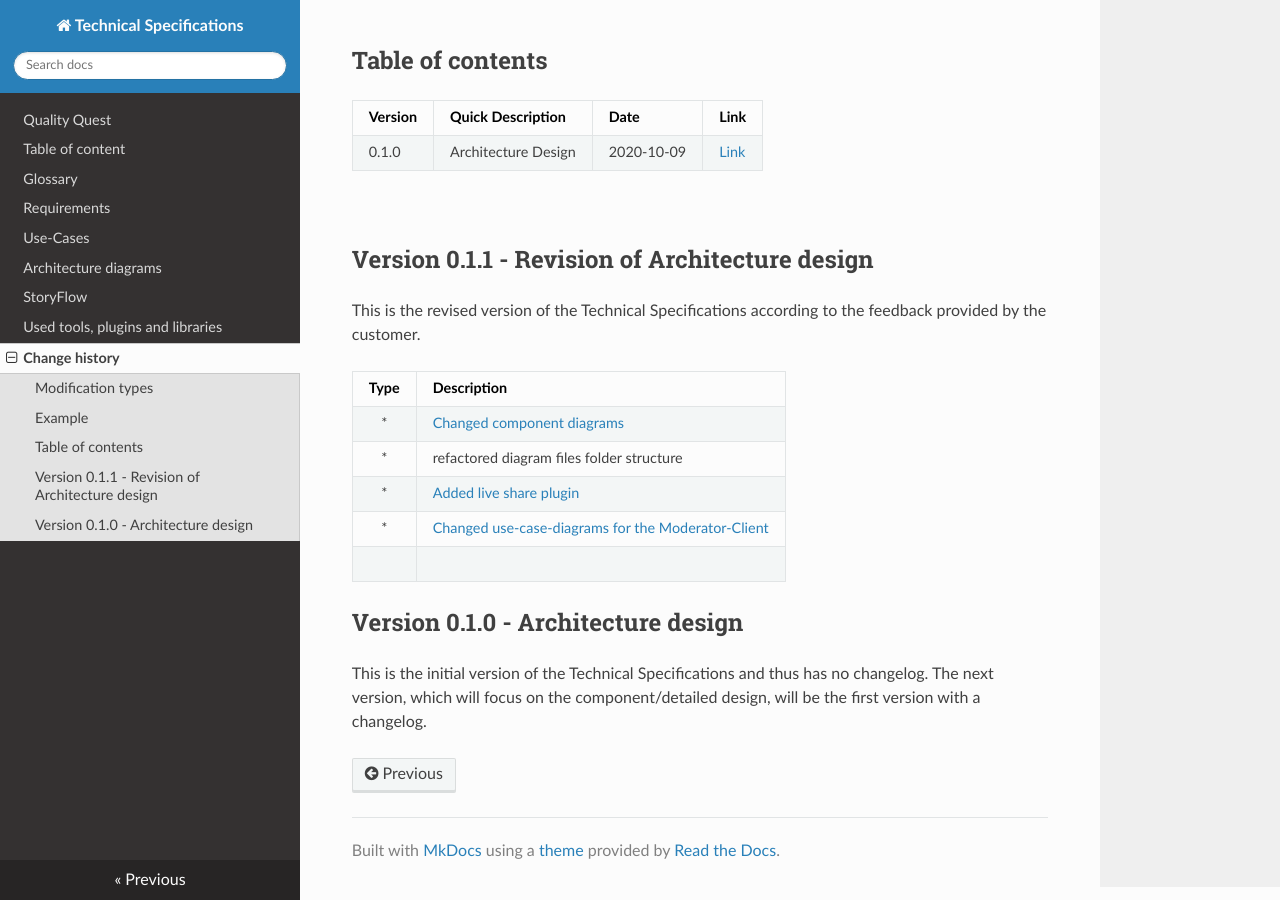
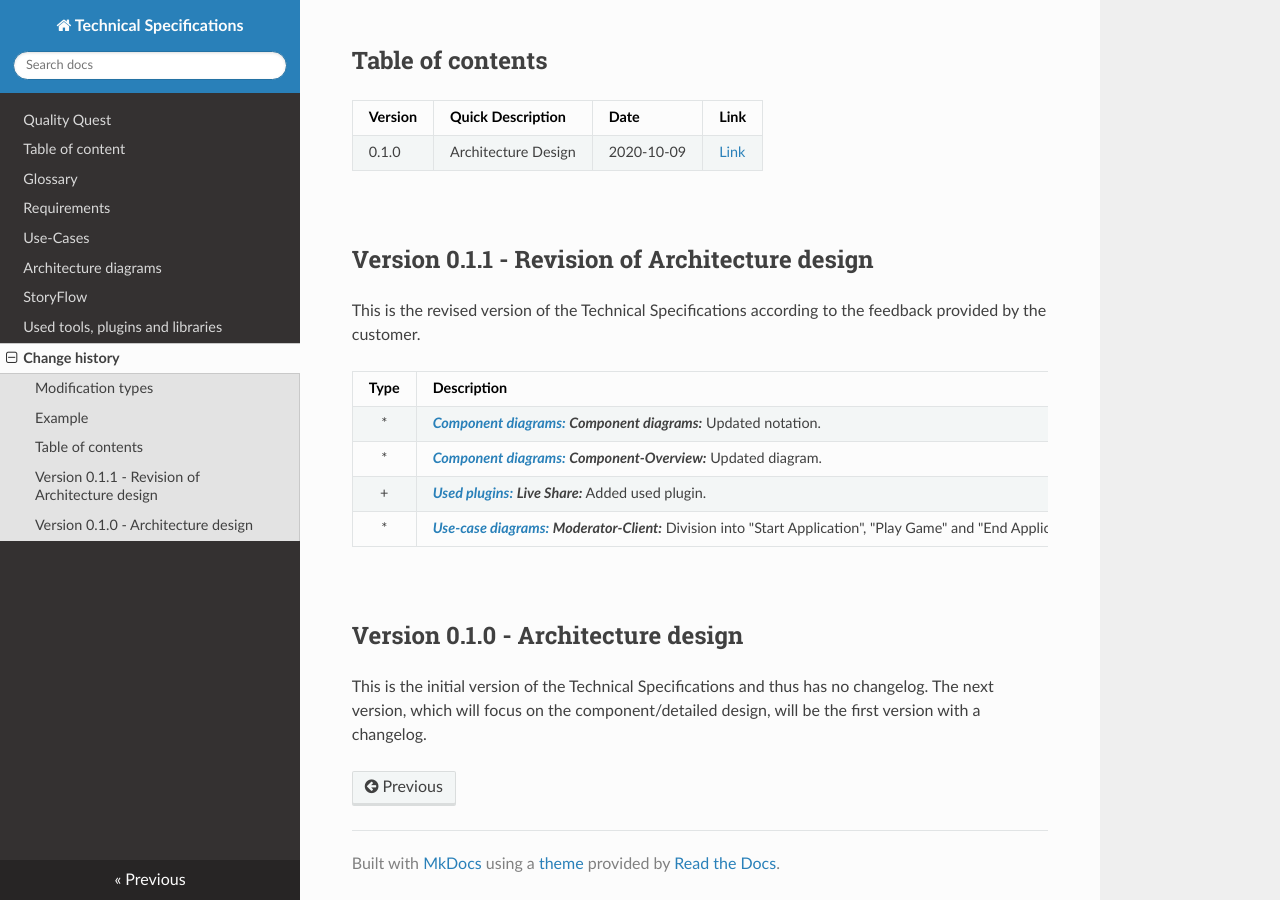
Before and after one commit to Brotenko/QualityQuest, an MkDocs documentation site: the page built from Docs/Technical Specifications/docs/changehistory.md, in a window 1280 px wide and 900 px high, scrolled down 750 px. Built offline with MkDocs 1.6.1, drawn with Linux system fonts in a browser that asks for light colours; nearby versions of some CDN libraries.

Commit message:
reworked diagrams

```diff
--- a/Docs/Technical Specifications/docs/changehistory.md
+++ b/Docs/Technical Specifications/docs/changehistory.md
@@ -36,10 +36,11 @@ This is the revised version of the Technical Specifications according to the fee
 
 | Type  | Description |
 | :---: | :---------- |
-|*      | [Changed component diagrams](architectureDiagrams.md#Componentdiagrams) |
-|*|refactored diagram files folder structure|
-|*|[Added live share plugin](usedtools.md#Usedplugins)|
-|*|[Changed use-case-diagrams for the Moderator-Client](use-case-diagramme.md#moderator-client)
+|*      | **[_Component diagrams:_](/architectureDiagrams#component-diagrams) _Component diagrams:_** Updated notation. |
+|*|**[_Component diagrams:_](/architectureDiagrams#component-diagrams) _Component-Overview:_** Updated diagram.|
+|+|**[_Used plugins:_](/usedtools#used-plugins) _Live Share:_** Added used plugin.|
+|*|**[_Use-case diagrams:_](use-case-diagramme.md#moderator-client) _Moderator-Client:_** Division into "Start Application", "Play Game" and "End Application" diagrams. |
+
 </br>
 
 ## Version 0.1.0 - Architecture design
```
Also changed, not shown: Docs/Technical Specifications/docs/storyflow.md (+1 -3 lines), Docs/Technical Specifications/docs/use-case-diagramme.md (+2 -2 lines), Docs/Technical Specifications/docs/usedtools.md (+1 -1 lines), Docs/Technical Specifications/docs/diagrams/ComponentDiagrams/ServerComponentDiagram.svg, Docs/Technical Specifications/docs/diagrams/UseCase/Moderator_Client_A.svg, Docs/Technical Specifications/docs/diagrams/UseCase/PlayerAudience_Client.svg, Docs/Technical Specifications/docs/diagrams/UseCase/Server.svg, 4 other files.
